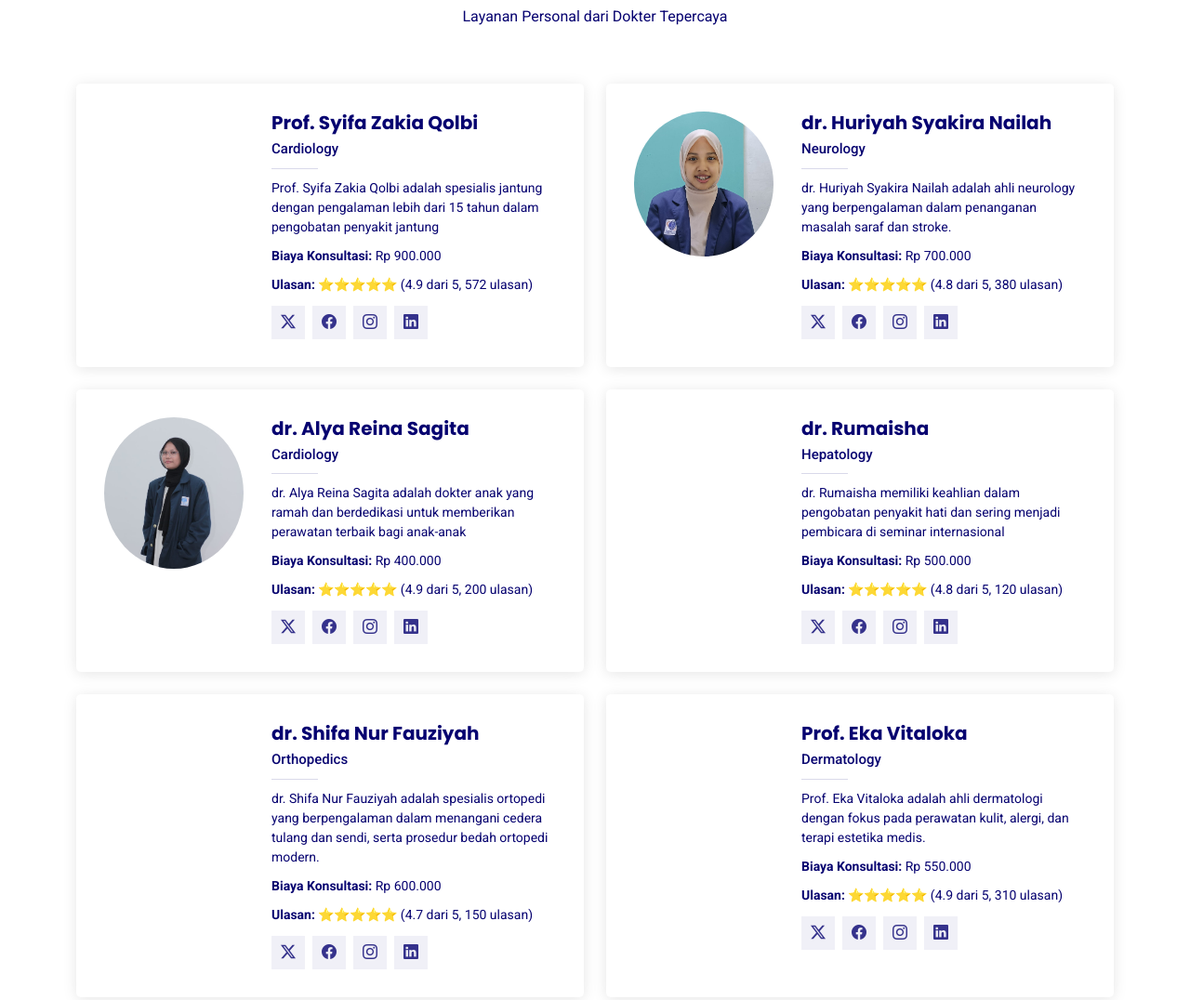
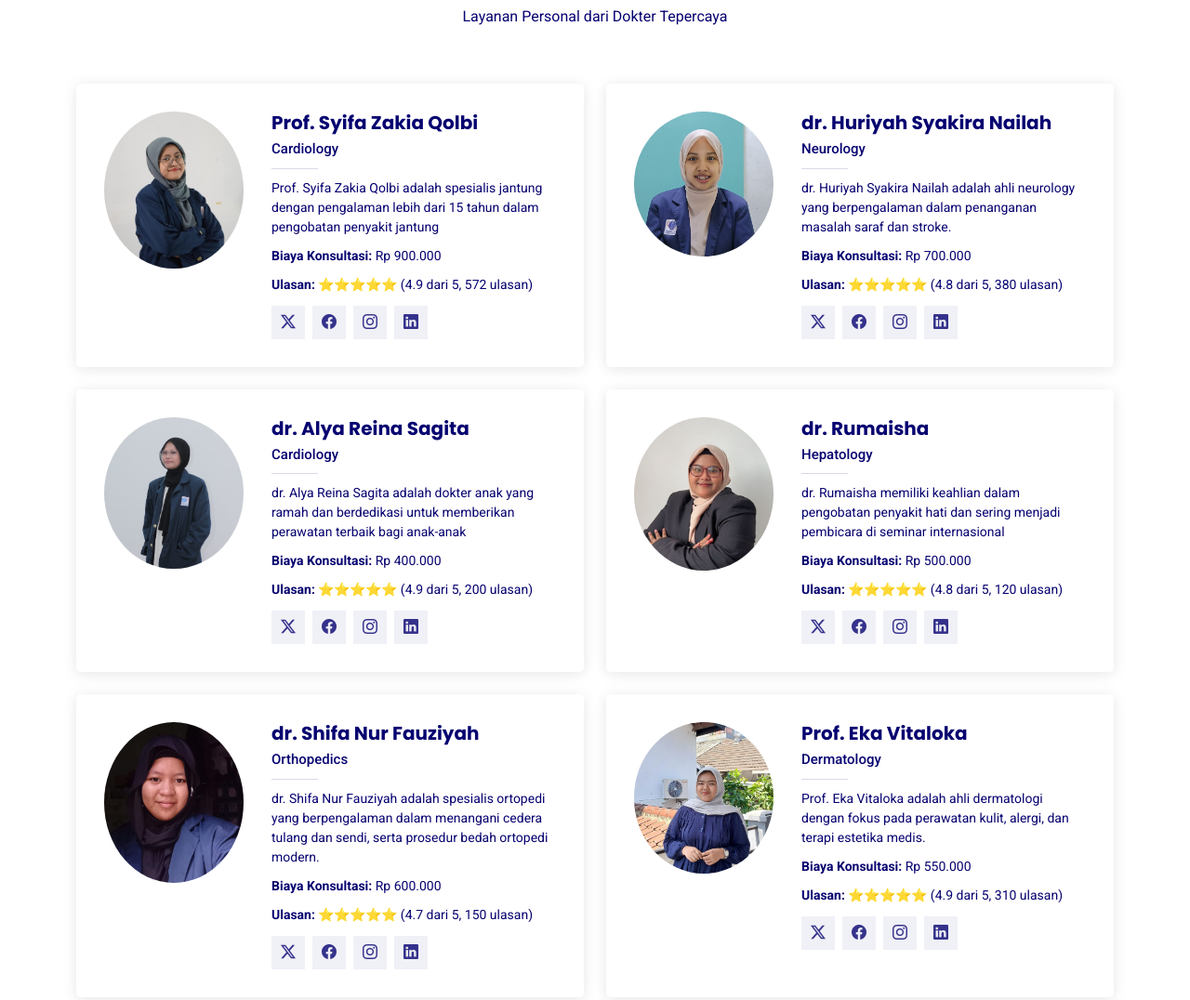
Before and after one commit to Syifazakiaqolbi/RsNufian, a plain HTML site: page index.html in a window 1280 px wide. Shown: the part 4760-5836 px from the top of the page at 93% size. Drawn offline with Linux system fonts and the light colour scheme.

Commit message:
masi seputar dokter

```diff
--- a/index.html
+++ b/index.html
@@ -613,7 +613,7 @@
 
           <div class="col-lg-6" data-aos="fade-up" data-aos-delay="100">
             <div class="team-member d-flex align-items-start">
-              <div class="pic"><img src="assets/img/doctors/doctors-1.jpeg" class="img-fluid" alt=""></div>
+              <div class="pic"><img src="assets/img/doctors/doctors-1.jpg" class="img-fluid" alt=""></div>
               <div class="member-info">
                 <h4>Prof. Syifa Zakia Qolbi</h4>
                 <span>Cardiology</span>
@@ -670,7 +670,7 @@
 
           <div class="col-lg-6" data-aos="fade-up" data-aos-delay="400">
             <div class="team-member d-flex align-items-start">
-              <div class="pic"><img src="assets/img/doctors/doctors-4.jpeg" class="img-fluid" alt=""></div>
+              <div class="pic"><img src="assets/img/doctors/doctors-4.jpg" class="img-fluid" alt=""></div>
               <div class="member-info">
                 <h4>dr. Rumaisha</h4>
                 <span>Hepatology</span>
@@ -689,7 +689,7 @@
 
           <div class="col-lg-6" data-aos="fade-up" data-aos-delay="500">
   <div class="team-member d-flex align-items-start">
-    <div class="pic"><img src="assets/img/doctors/doctors-5.jpeg" class="img-fluid" alt=""></div>
+    <div class="pic"><img src="assets/img/doctors/doctors-5.jpg" class="img-fluid" alt=""></div>
     <div class="member-info">
       <h4>dr. Shifa Nur Fauziyah</h4>
       <span>Orthopedics</span>
@@ -708,7 +708,7 @@
 
 <div class="col-lg-6" data-aos="fade-up" data-aos-delay="600">
   <div class="team-member d-flex align-items-start">
-    <div class="pic"><img src="assets/img/doctors/doctors-6.jpeg" class="img-fluid" alt=""></div>
+    <div class="pic"><img src="assets/img/doctors/doctors-6.jpg" class="img-fluid" alt=""></div>
     <div class="member-info">
       <h4>Prof. Eka Vitaloka</h4>
       <span>Dermatology</span>
```
